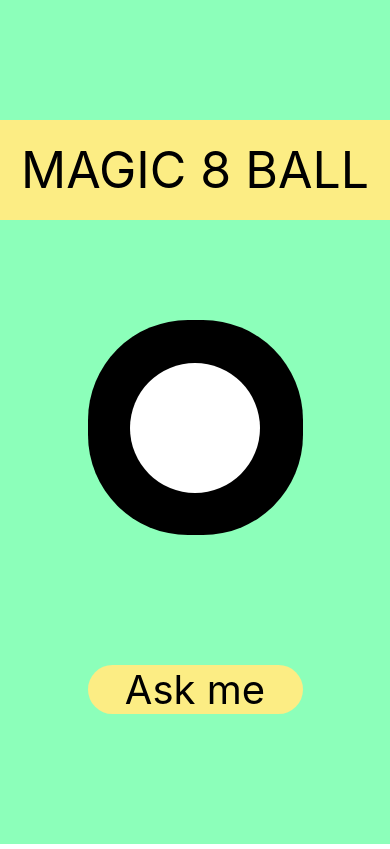
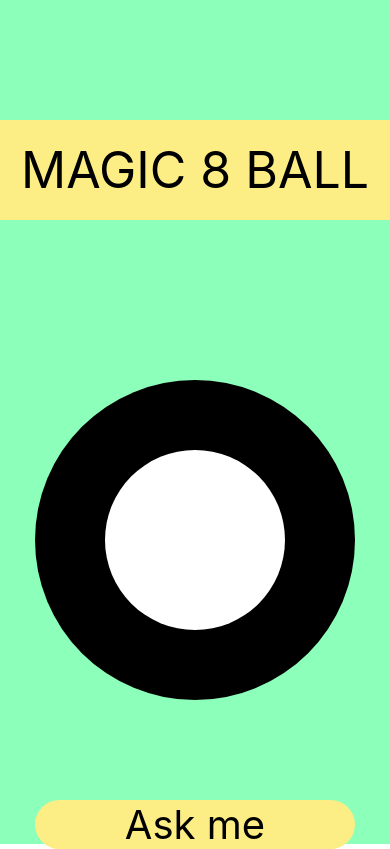
Before and after one commit to Technigo/project-react-native-app, a React Native app: screen / in a window 390 px wide. Built offline with nearby package versions, Linux system fonts and the light colour scheme.

Commit message:
quets looks nice

```diff
--- a/MagicBall.js
+++ b/MagicBall.js
@@ -79,17 +79,13 @@ export default function MagicBall  ()  {
 
       <View style={styles.bigCircel}>
         <View style={styles.smallCircel}>
-        <Text> {quote.answear} </Text>
+        <Text style={styles.answear}> {quote.answear} </Text>
         </View>
       </View>
 
       <TouchableOpacity style={styles.TouchableOpacity} onPress={showQuote}>
       <Text style={styles.Text}>Ask me</Text>
       </TouchableOpacity>
-
-
-
-
 
     </View>
 
@@ -101,20 +97,19 @@ const styles = StyleSheet.create({
   container: {
     height: 210,
     flex: 1,
-
   },
   bigCircel: {
-    height: 215,
-    width: 215,
+    height: 320,
+    width: 320,
     backgroundColor: "#000000",
-    marginTop: 100,
-    borderRadius: 100,
+    marginTop: 160,
+    borderRadius: 320,
     justifyContent: "center",
     alignItems: "center",
   },
   smallCircel: {
-    height: 130,
-    width: 130,
+    height: 180,
+    width: 180,
     backgroundColor: "#fff",
     borderRadius: 100,
     justifyContent: "center",
@@ -124,12 +119,17 @@ const styles = StyleSheet.create({
   fontSize: 40,
   textAlign: "center",
   },
+  answear: {
+    fontSize: 20,
+    textAlign: "center",
+    fontWeight: "bold",
+  },
   TouchableOpacity: {
     backgroundColor: "#FCED84",
     borderRadius: 50,
     paddingLeft: 15,
     paddingRight: 15,
-    marginTop: 130,
+    marginTop: 100,
 
   },
 })
```
